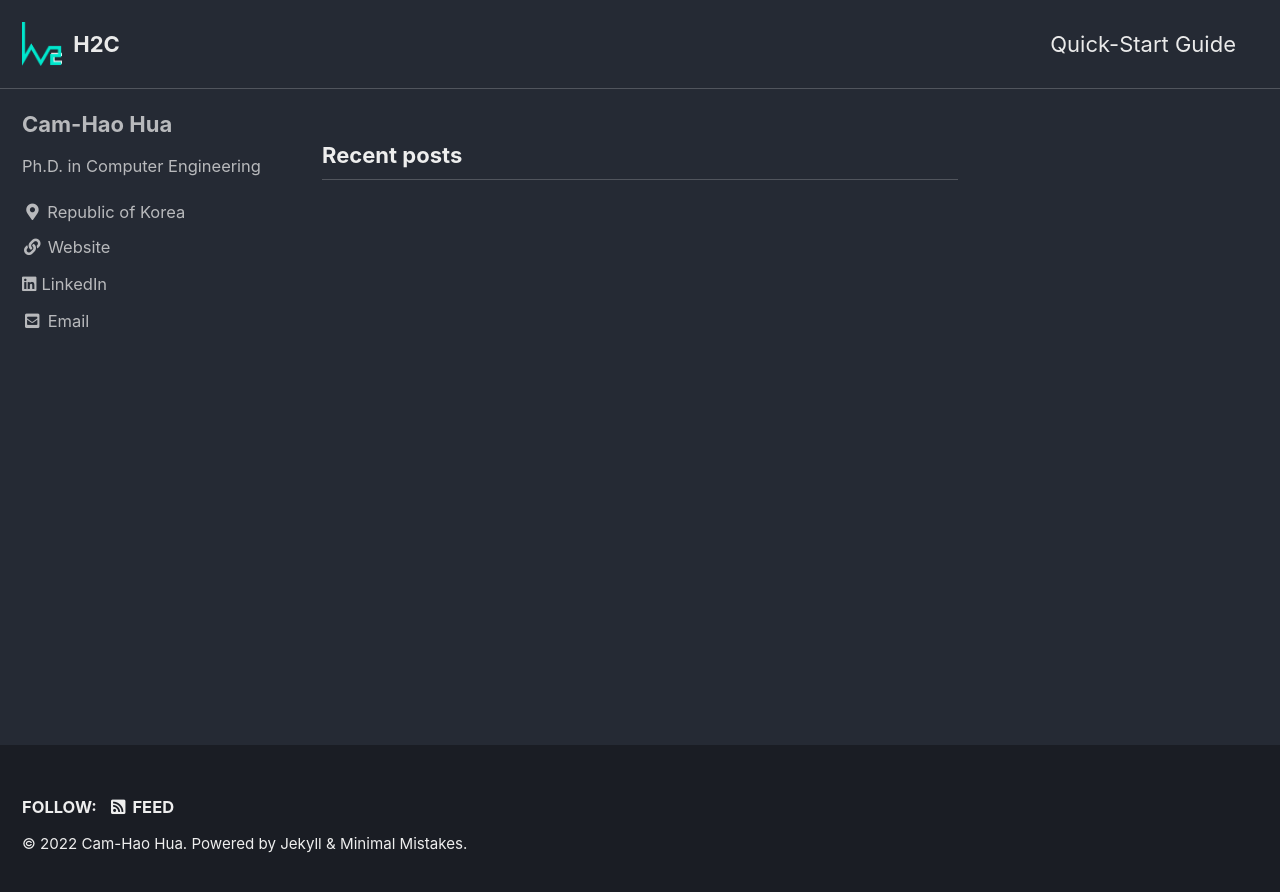
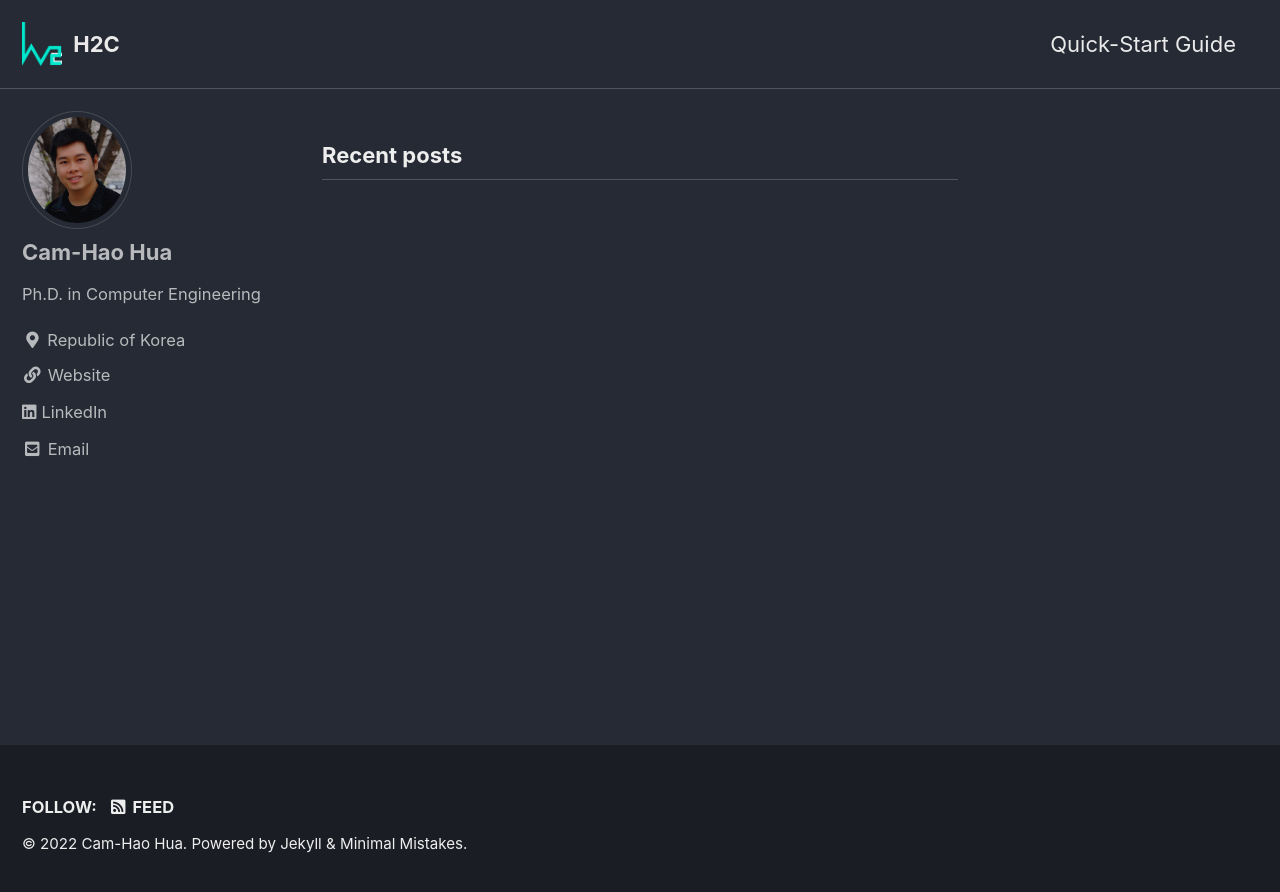
Before and after one commit to camhao168/camhao168.github.io, a Jekyll site: the page built from index.html, in a window 1280 px wide. Shown: the top 892 px of the page. Built offline with Jekyll 4.4.1, drawn with Linux system fonts in a browser that asks for light colours; cached includes are drawn as plain includes; the list of posts is cut into pages by our own code.

Commit message:
Update _config.yml

```diff
--- a/_config.yml
+++ b/_config.yml
@@ -105,7 +105,7 @@ analytics:
 # Site Author
 author:
   name             : "Cam-Hao Hua"
-  avatar           : #"/assets/images/bio_photo.jpg" path of avatar image, e.g. "/assets/images/bio-photo.jpg"
+  avatar           : "/assets/images/bio_photo.jpg" # path of avatar image, e.g. "/assets/images/bio-photo.jpg"
   bio              : "Ph.D. in Computer Engineering"
   location         : "Republic of Korea"
   email            : "huacamhao (at) gmail (dot) com"
```
